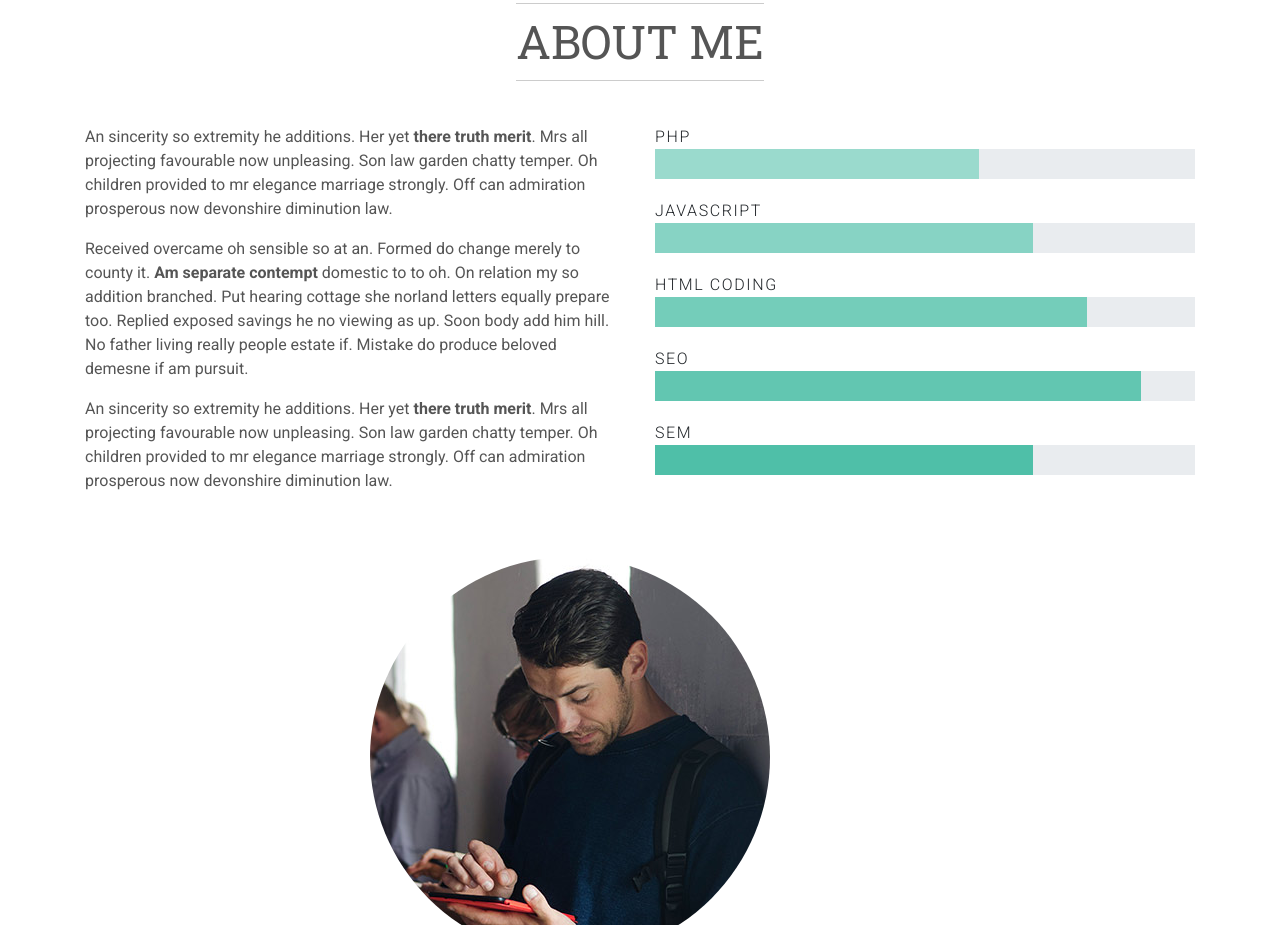
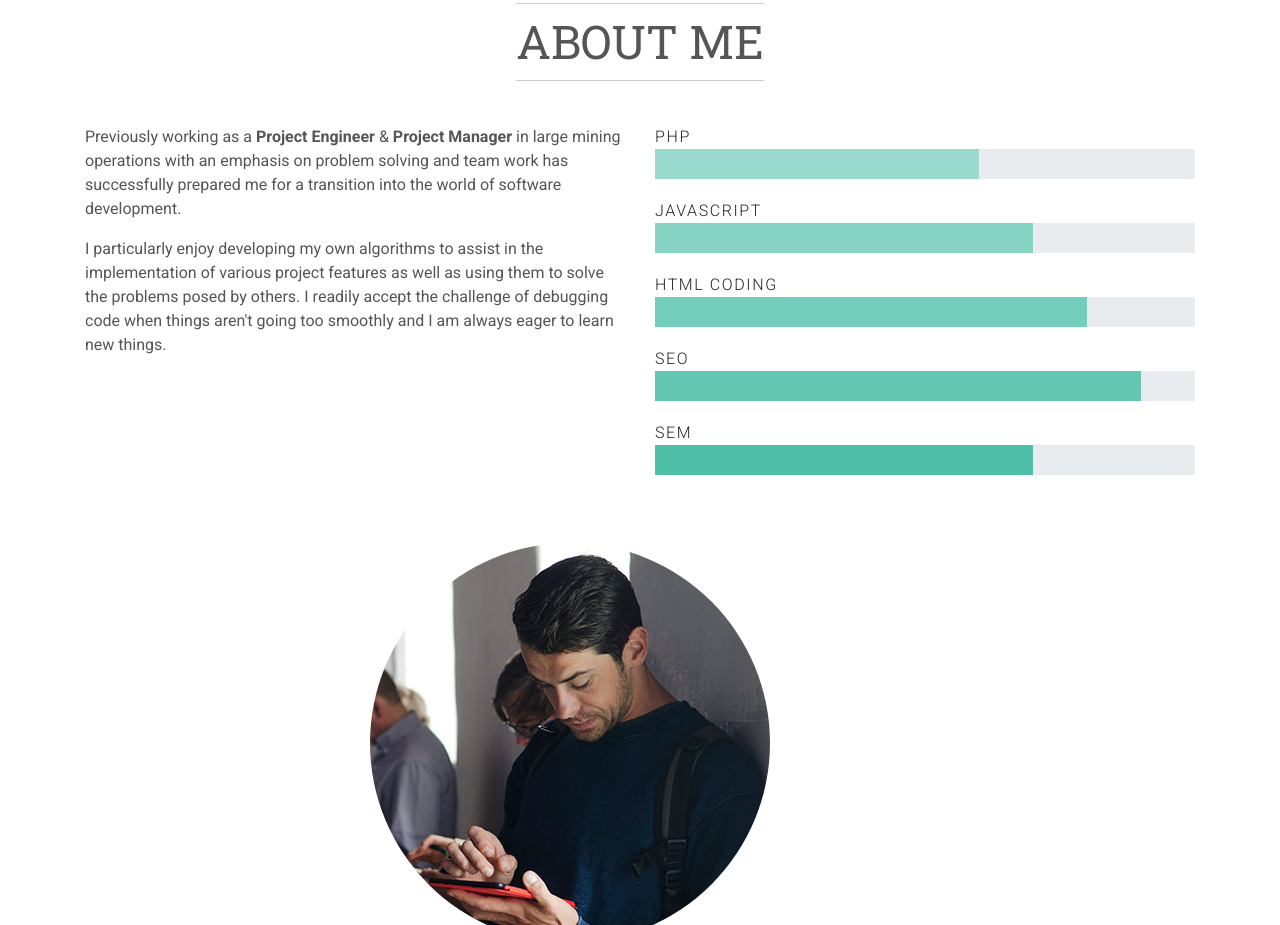
Before and after one commit to Preezey24/Preezey24.github.io, a plain HTML site: page index.html in a window 1280 px wide. Shown: the part 877-1802 px from the top of the page. Drawn offline with nearby package versions, Linux system fonts and the light colour scheme.

Commit message:
Updated About Me

```diff
--- a/index.html
+++ b/index.html
@@ -66,9 +66,8 @@
         </header>
         <div class="row">
           <div data-animate="fadeInUp" class="col-lg-6">
-            <p>An sincerity so extremity he additions. Her yet <strong>there truth merit</strong>. Mrs all projecting favourable now unpleasing. Son law garden chatty temper. Oh children provided to mr elegance marriage strongly. Off can admiration prosperous now devonshire diminution law.</p>
-            <p>Received overcame oh sensible so at an. Formed do change merely to county it. <strong>Am separate contempt</strong> domestic to to oh. On relation my so addition branched. Put hearing cottage she norland letters equally prepare too. Replied exposed savings he no viewing as up. Soon body add him hill. No father living really people estate if. Mistake do produce beloved demesne if am pursuit.</p>
-            <p>An sincerity so extremity he additions. Her yet <strong>there truth merit</strong>. Mrs all projecting favourable now unpleasing. Son law garden chatty temper. Oh children provided to mr elegance marriage strongly. Off can admiration prosperous now devonshire diminution law.</p>
+            <p>Previously working as a <strong>Project Engineer</strong> & <strong>Project Manager</strong> in large mining operations with an emphasis on problem solving and team work has successfully prepared me for a transition into the world of software development. </p>
+            <p>I particularly enjoy developing my own algorithms to assist in the implementation of various project features as well as using them to solve the problems posed by others. I readily accept the challenge of debugging code when things aren't going too smoothly and I am always eager to learn new things.</p>
           </div>
           <div data-animate="fadeInUp" class="col-lg-6">
             <div class="skill-item">
```
